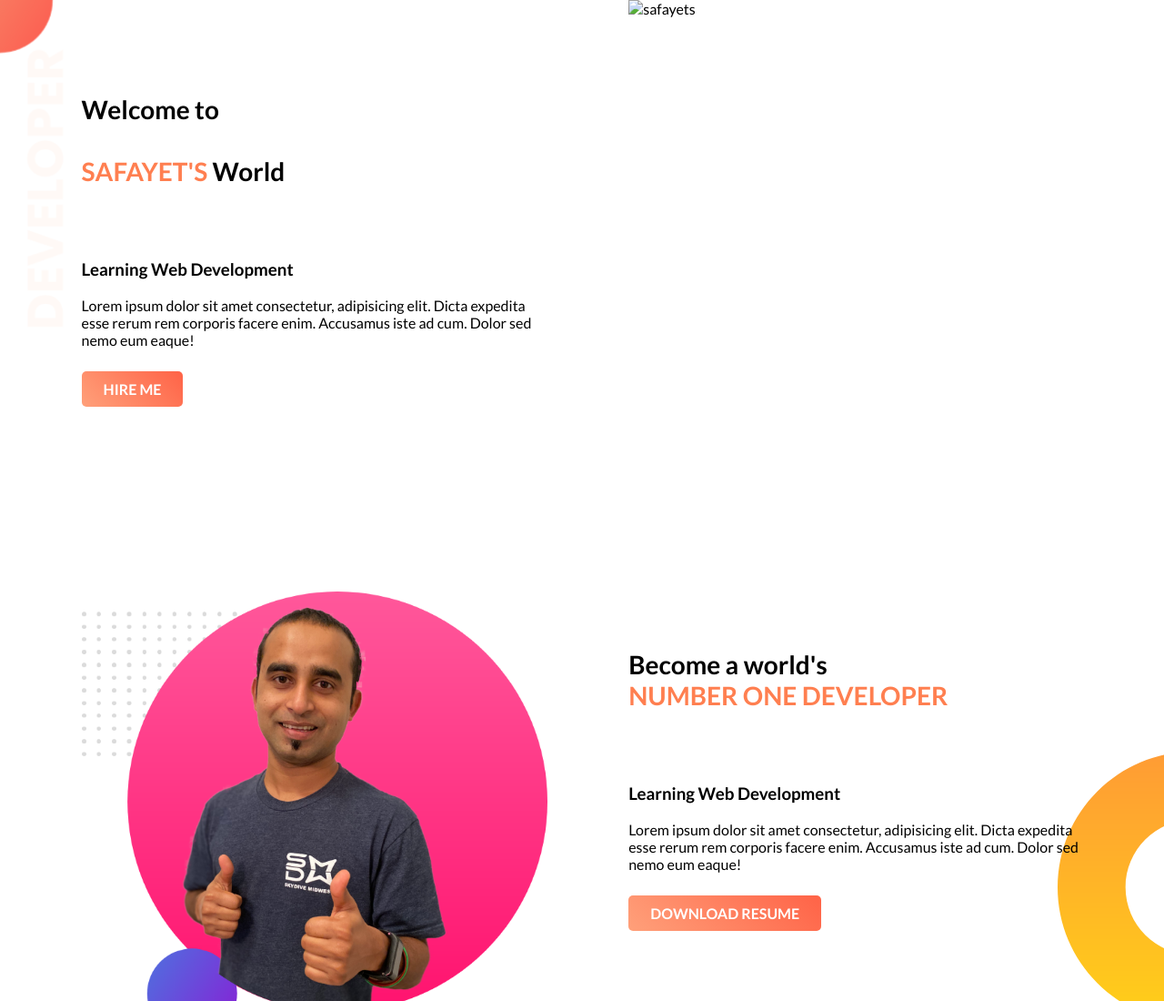
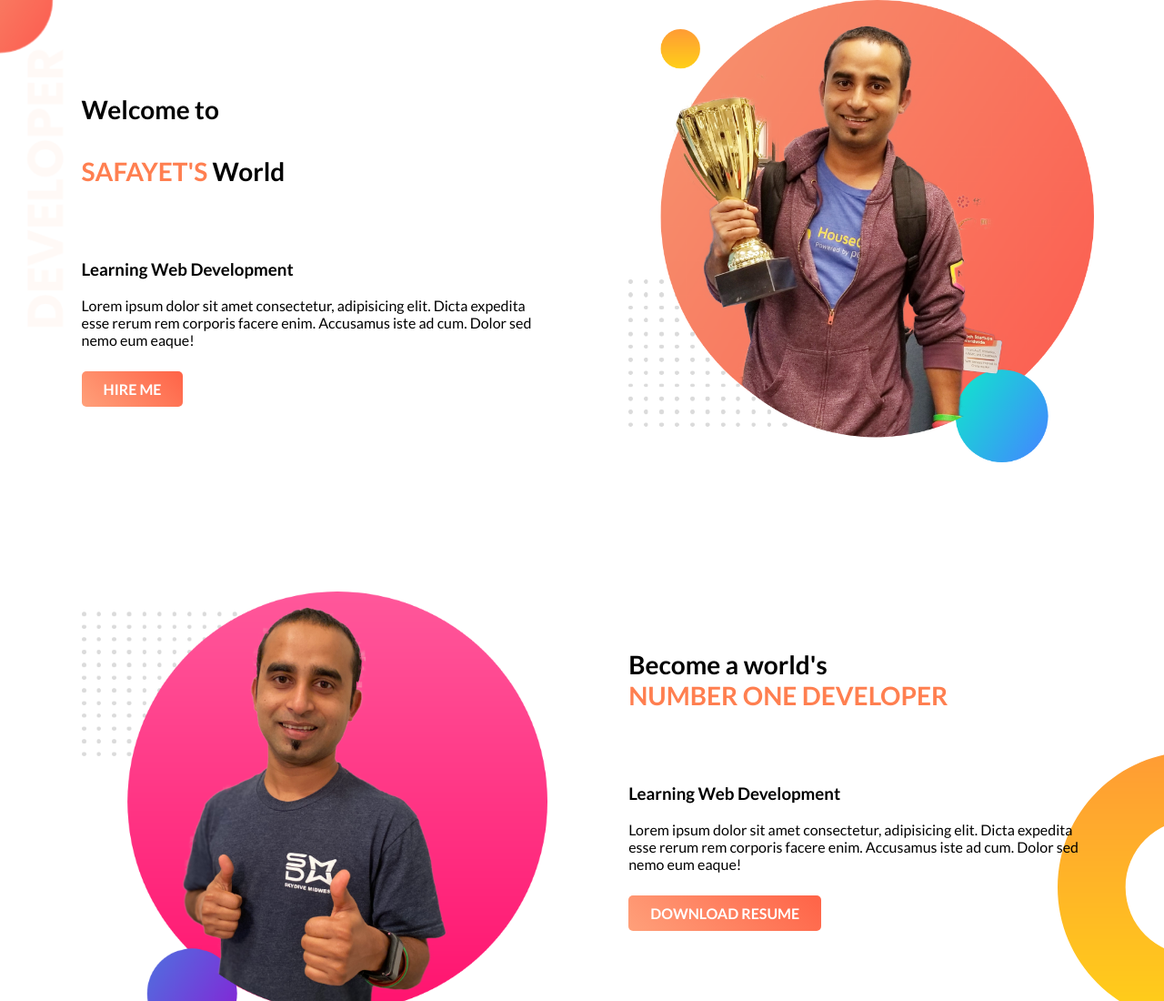
Before and after one commit to Safayet2002/Webdevelop, a plain HTML site: page index.html in a window 1280 px wide. Shown: the top 1100 px of the page at 91% size. Drawn offline with Linux system fonts and the light colour scheme; the site is published under a folder, as on GitHub Pages, so addresses that start at the root find nothing.

Commit message:
error solve

```diff
--- a/index.html
+++ b/index.html
@@ -24,7 +24,7 @@
         </div>
 
         <div class="half-width">
-            <img src="/developer-portfolio/jhankar.png" alt="safayets">
+            <img src="developer-portfolio/jhankar.png" alt="safayets">
         </div>
 
     </section>
```
